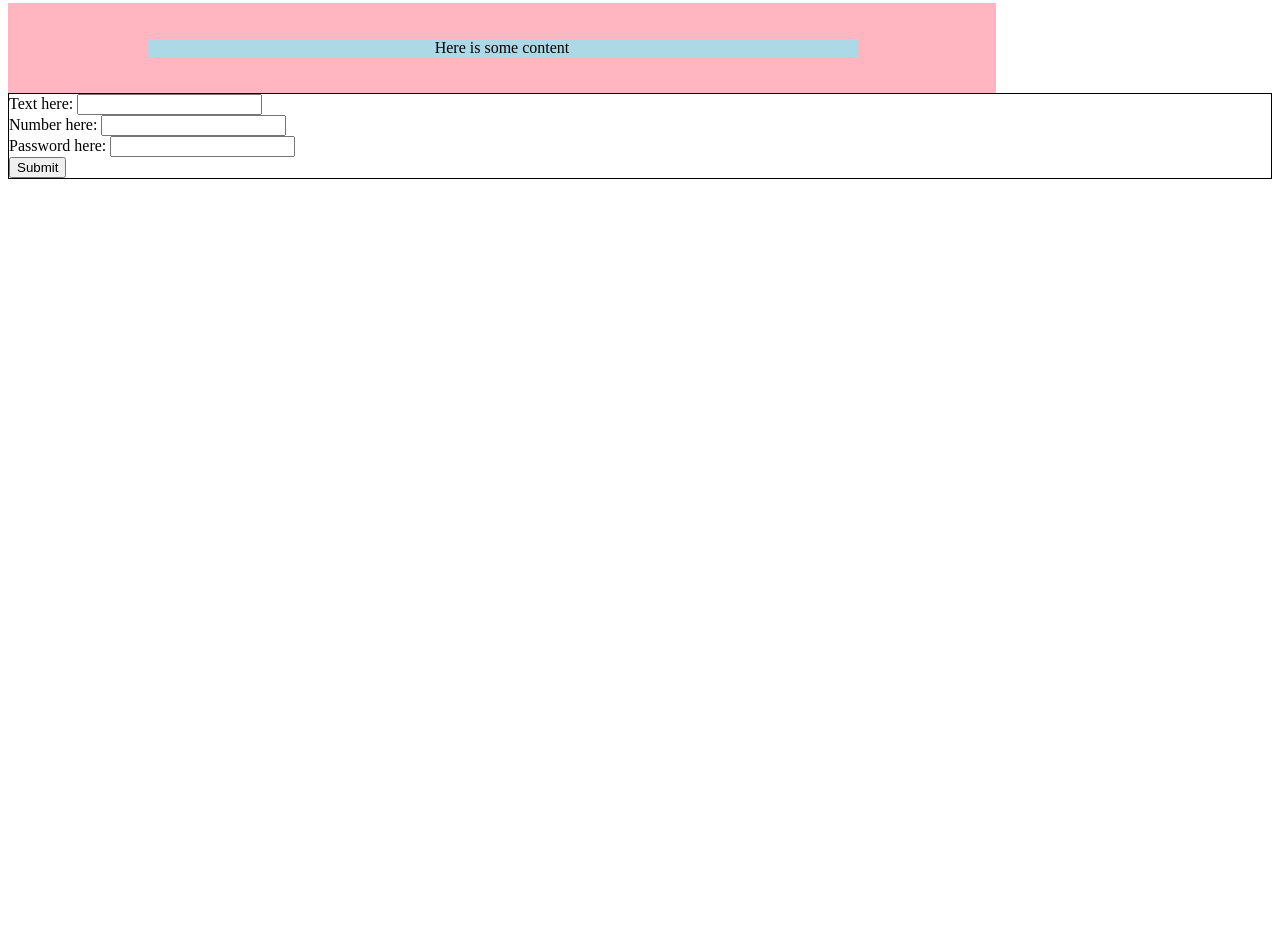
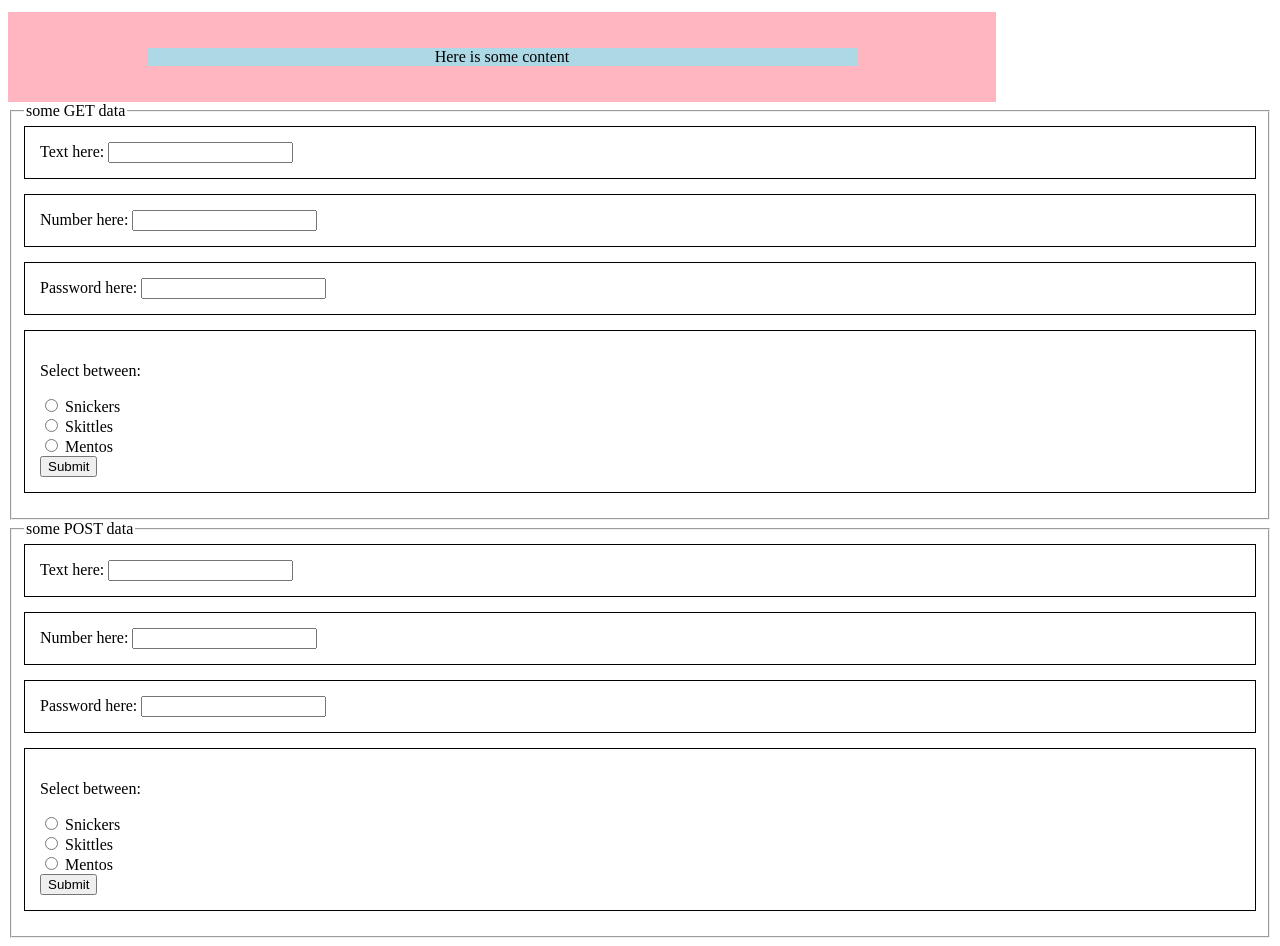
Before and after one commit to wellungt/CS290_U19, a plain HTML site: page Assignment #1/content.html in a window 1280 px wide. Shown: the part 425-1371 px from the top of the page. Before the commit the page ends 800 px from the top, so only its background shows below. Drawn offline with Linux system fonts and the light colour scheme.

Commit message:
finished assignment #1

```diff
--- a/Assignment #1/content.html
+++ b/Assignment #1/content.html
@@ -7,7 +7,7 @@
 
 <body>
 
-<p align="center">Floral Profile </p>
+<h3 align="center">Florals Profile: Each rows for a floral </h3>
 
 <table>
   <tr>
@@ -87,10 +87,34 @@
 </div>
 
 <form action="http://web.engr.oregonstate.edu/~zhangluy/tools/class-content/form_tests/check_request.php" method="get">
-  Text here: <input type="text" name="textHere"><br>
-  Number here: <input type="text" name="numberHere"><br>
-  Password here: <input type="text" name="passwordHere"><br>
-  <input type="submit" value="Submit">
+  <fieldset>
+    <legend> some GET data </legend>
+      <div class="form-input">Text here: <input type="text" name="textHere"></div>
+      <div class="form-input">Number here: <input type="text" name="numberHere"></div>
+      <div class="form-input">Password here: <input type="text" name="passwordHere"></div>
+      <div class="form-input">
+        <p>Select between:</p>
+        <input type="radio" name="candy" value="Snickers" > Snickers <br>
+        <input type="radio" name="candy" value="Skittles"> Skittles<br>
+        <input type="radio" name="candy" value="Mentos"> Mentos <br>
+        <input type="submit" value="Submit">
+      </div>
+  </fieldset>
+</form>
+<form action="http://web.engr.oregonstate.edu/~zhangluy/tools/class-content/form_tests/check_request.php" method="post">
+  <fieldset>
+    <legend> some POST data </legend>
+      <div class="form-input">Text here: <input type="text" name="textHere"></div>
+      <div class="form-input">Number here: <input type="text" name="numberHere"></div>
+      <div class="form-input">Password here: <input type="text" name="passwordHere"></div>
+      <div class="form-input">
+        <p>Select between:</p>
+        <input type="radio" name="candy" value="Snickers" > Snickers <br>
+        <input type="radio" name="candy" value="Skittles"> Skittles<br>
+        <input type="radio" name="candy" value="Mentos"> Mentos <br>
+        <input type="submit" value="Submit">
+      </div>
+  </fieldset>
 </form>
 
 </body>
--- a/Assignment #1/style.css
+++ b/Assignment #1/style.css
@@ -27,6 +27,8 @@ tr:nth-child(odd){background-color: PeachPuff;}
   margin: auto;
 }
 
-form, br{
+.form-input {
+  margin-bottom: 15px;
   border: 1px solid black;
+  padding: 15px;
 }
```
